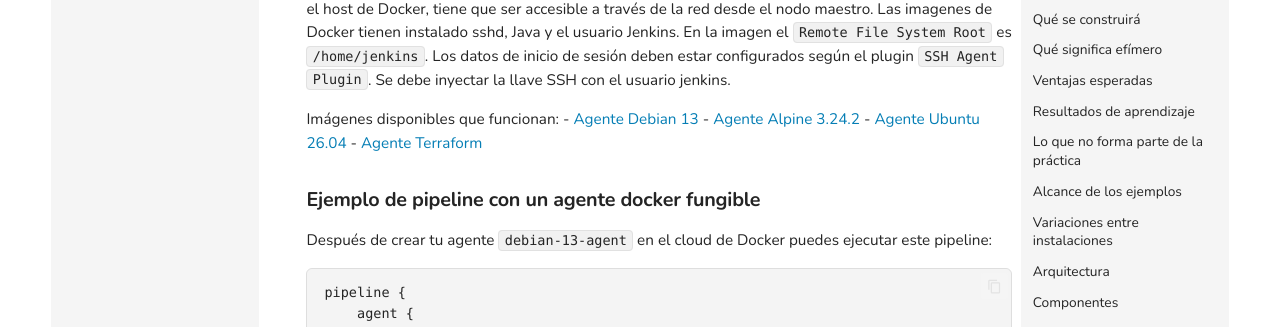
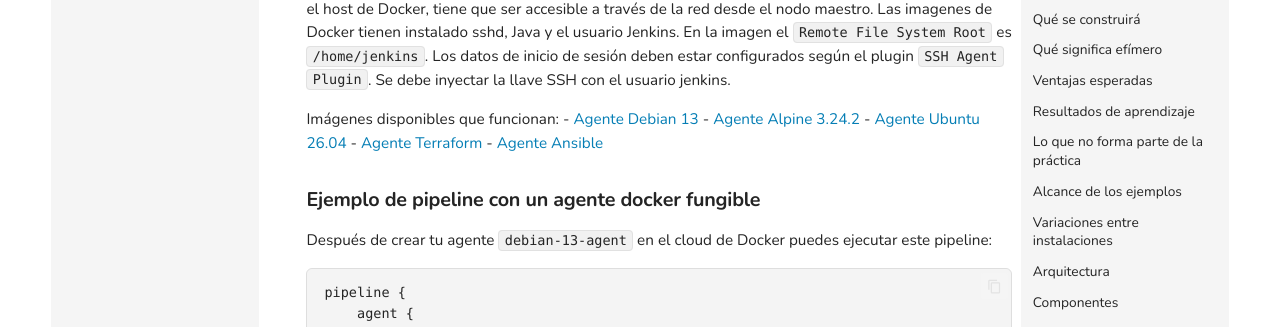
Before and after one commit to agile611/curso-devops-introduccion-a-integracion-continua-y-jenkins, an MkDocs documentation site: the page built from docs/03-miscelania/01_configuracion_agentes_efimeros.md, in a window 1280 px wide and 900 px high, scrolled down 22704 px. Shown: the part 127-454 px from the top of the window. Built offline with MkDocs 1.6.1 and Material for MkDocs 9.7.7, drawn with Linux system fonts in a browser that asks for light colours; comment, search, counter and statistics services are not loaded.

Commit message:
Add Ansible agent to available Docker images list

```diff
--- a/docs/03-miscelania/01_configuracion_agentes_efimeros.md
+++ b/docs/03-miscelania/01_configuracion_agentes_efimeros.md
@@ -955,6 +955,7 @@ Imágenes disponibles que funcionan:
 - [Agente Alpine 3.24.2](https://hub.docker.com/repository/docker/guillemhs/jenkins-alpine-agent/general)
 - [Agente Ubuntu 26.04](https://hub.docker.com/repository/docker/guillemhs/jenkins-ubuntu-agent/general)
 - [Agente Terraform](https://hub.docker.com/repository/docker/guillemhs/jenkins-terraform-agent/general)
+- [Agente Ansible](https://hub.docker.com/repository/docker/guillemhs/jenkins-ansible-agent/general)
 
 
 ### Ejemplo de pipeline con un agente docker fungible
```
